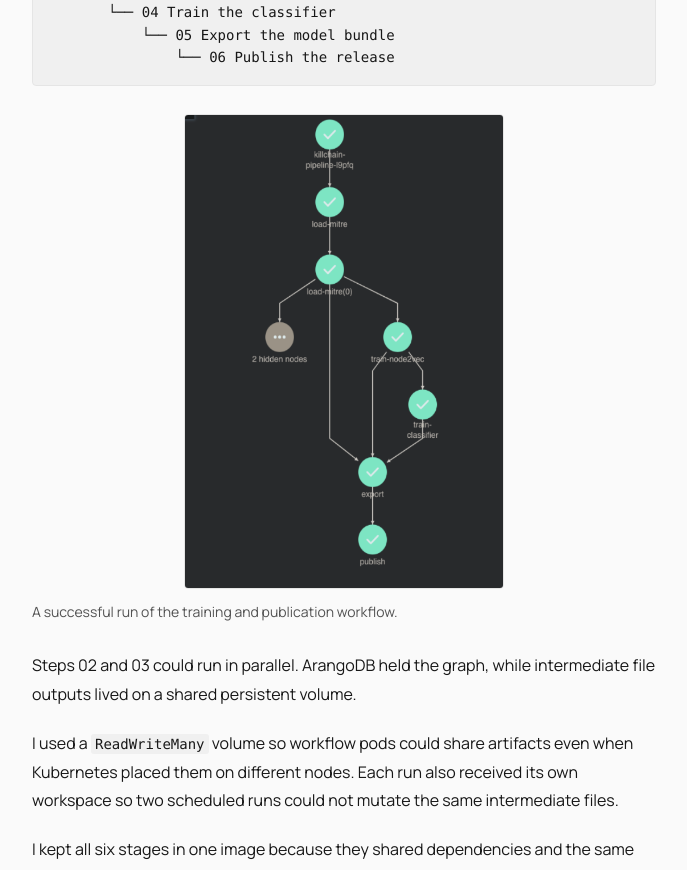
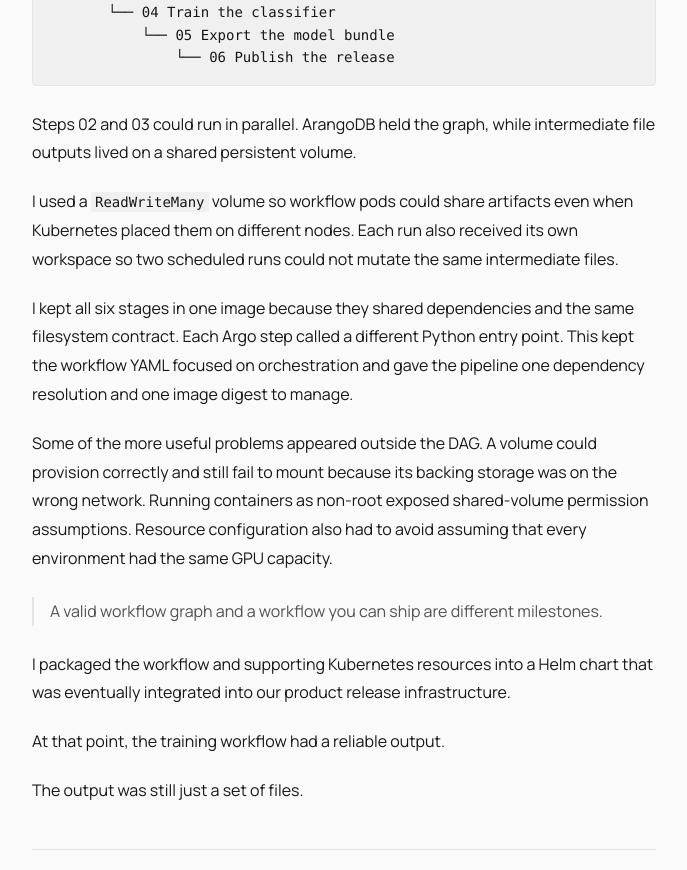
Before and after one commit to abfhdays/aarush-portfolio, a Next.js app: page /writing/versa-mlops in a window 1280 px wide. Shown: the part 1350-2220 px from the top of the page, without its empty margins (296-983 px from the left). Built offline with nearby package versions, Linux system fonts and the light colour scheme.

Commit message:
remove screenshot

```diff
--- a/content/writing/versa-mlops.ts
+++ b/content/writing/versa-mlops.ts
@@ -39,8 +39,6 @@ I mapped that work into an Argo DAG and added publication as the final step.
            └── 05 Export the model bundle
                └── 06 Publish the release
 \`\`\`
-
-![Argo workflow showing a successful training run from graph loading through model publication.](/writing/killchain/argo-training-workflow.png "A successful run of the training and publication workflow.")
 
 Steps 02 and 03 could run in parallel. ArangoDB held the graph, while intermediate file outputs lived on a shared persistent volume.
 
```
